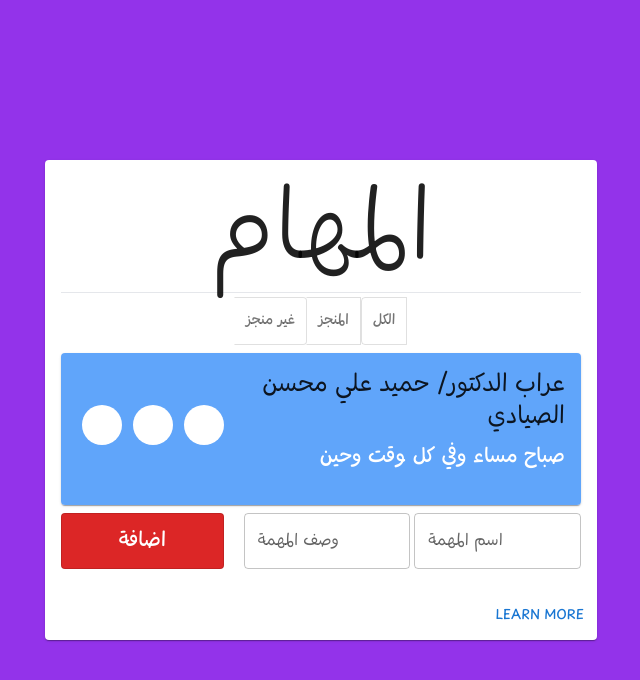
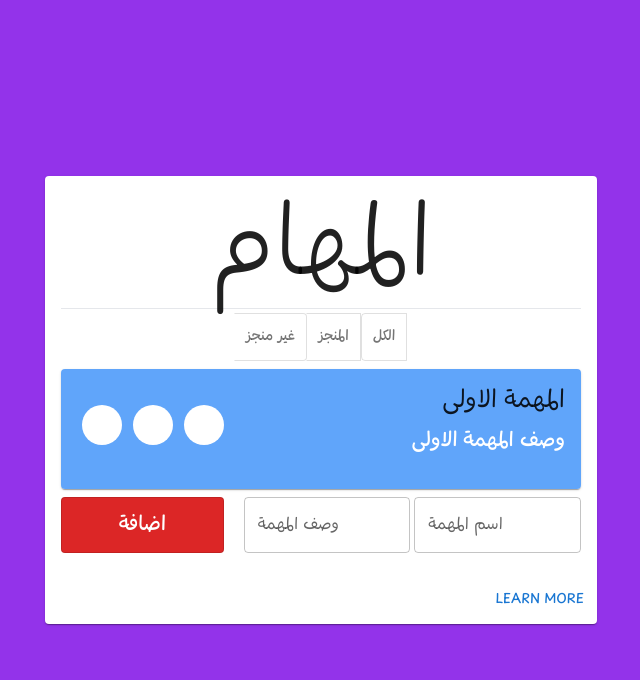
Before and after one commit to Adhamalsayadi/To_Do, a React (Create React App) app: page / in a window 1280 px wide. Shown: the top 680 px of the page, without its empty margins (319-959 px from the left). Built offline with nearby package versions, Linux system fonts and the light colour scheme; some icons are missing.

Commit message:
Initial commit

```diff
--- a/src/App.js
+++ b/src/App.js
@@ -14,8 +14,8 @@ const theme = createTheme({
 const todo = [
   {
     id: uuidv4(),
-    body: " صباح مساء وفي كل وقت وحين",
-    name: "عراب الدكتور/ حميد علي محسن الصيادي ",
+    body: " وصف المهمة الاولى ",
+    name: "المهمة الاولى",
     done: false,
   },
 ];
```
